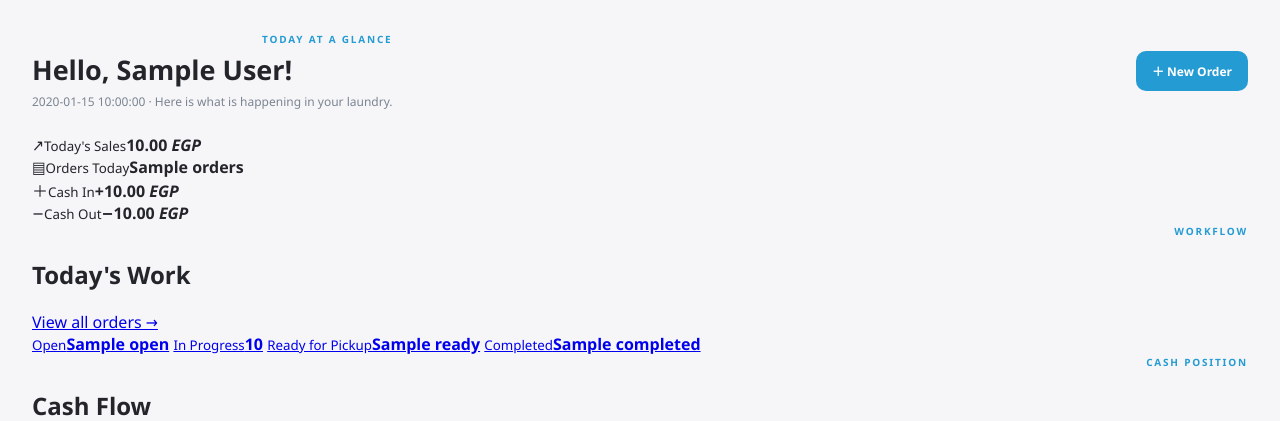
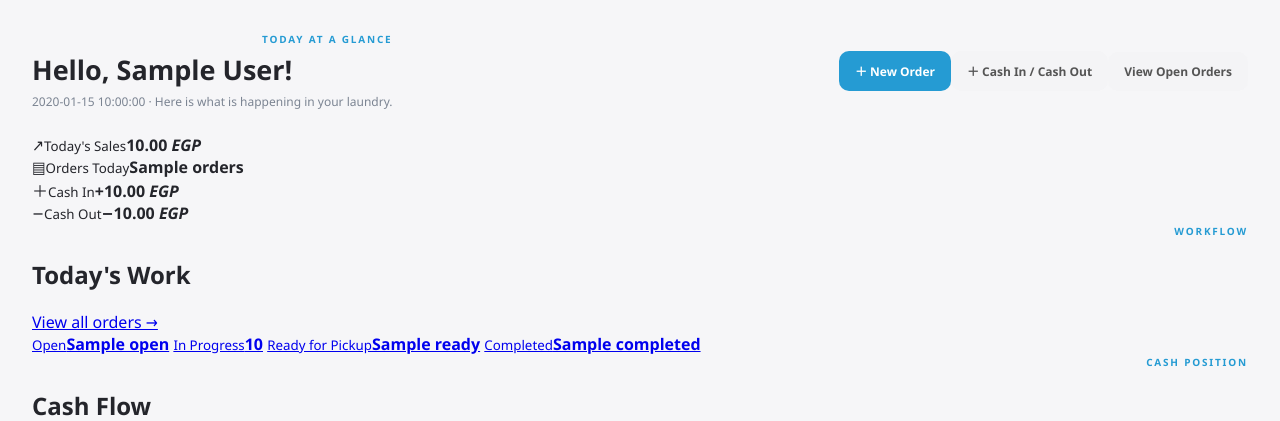
Before and after one commit to ae7656714-jpg/OT-OT-Laundry, a Flask app: template templates/dashboard.html in a window 1280 px wide. Shown: the top 421 px of the page. Run offline with Flask 3, Linux system fonts and the light colour scheme; the template is opened without the code that fills it: most values are stand-ins (such as "Sample title", 1, 10 or a date in 2020); some libraries are stand-ins or nearby versions.

Commit message:
Add dashboard quick actions for cash and open orders

```diff
--- a/templates/dashboard.html
+++ b/templates/dashboard.html
@@ -1,6 +1,6 @@
 {% extends 'base.html' %}{% block title %}Dashboard | OT Laundry{% endblock %}
 {% block content %}
-<div class="heading-row"><div><p class="eyebrow">TODAY AT A GLANCE</p><h1>Hello, {{ profile.full_name }}!</h1><p class="muted">{{ snapshot.date_label }} · Here is what is happening in your laundry.</p></div><a class="btn primary dashboard-new-order" href="/cashier">＋ New Order</a></div>
+<div class="heading-row"><div><p class="eyebrow">TODAY AT A GLANCE</p><h1>Hello, {{ profile.full_name }}!</h1><p class="muted">{{ snapshot.date_label }} · Here is what is happening in your laundry.</p></div><div class="dashboard-quick-actions"><a class="btn primary dashboard-new-order" href="/cashier">＋ New Order</a><a class="btn secondary" href="/cash-flow">＋ Cash In / Cash Out</a><a class="btn secondary" href="/invoices?status=received">View Open Orders</a></div></div>
 <section class="dashboard-primary">
   <article class="dash-card dash-sales"><span class="dash-icon">↗</span><small>Today's Sales</small><strong data-metric="sales">{{ '%.2f'|format(snapshot.sales) }} <em>EGP</em></strong></article>
   <article class="dash-card dash-orders"><span class="dash-icon">▤</span><small>Orders Today</small><strong data-metric="orders">{{ snapshot.orders }}</strong></article>
```
